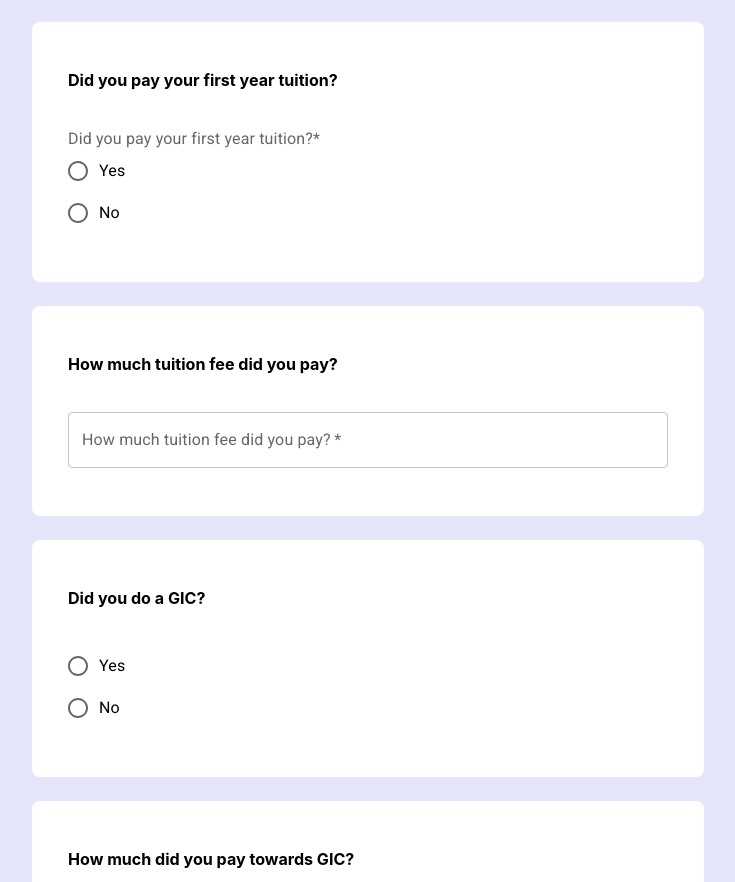
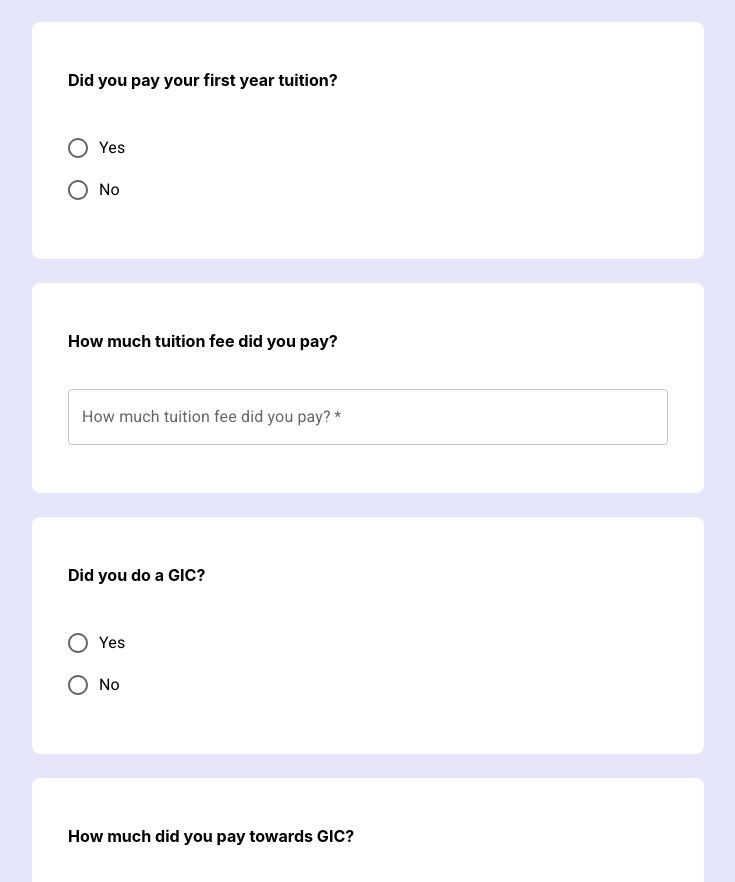
Before and after one commit to ktarun1419/form, a React (Create React App) app: page / in a window 1280 px wide. Shown: the part 4060-4942 px from the top of the page, without its empty margins (272-1007 px from the left). Built offline with nearby package versions, Linux system fonts and the light colour scheme.

Commit message:
last change

```diff
--- a/src/Form/Form.js
+++ b/src/Form/Form.js
@@ -398,9 +398,9 @@ If you would like to get it edited, reviewed, or drafted by our experts, you can
       <div className="form_field">
       <h6>{data['tution_fee']?.question}</h6>
         <FormControl fullWidth>
-          <FormLabel id="demo-controlled-radio-buttons-group">
+          {/* <FormLabel id="demo-controlled-radio-buttons-group">
             {data["tution_fee"]?.question}*
-          </FormLabel>
+          </FormLabel> */}
           <RadioGroup
             aria-labelledby="demo-controlled-radio-buttons-group"
             name="tution_fee"
```
